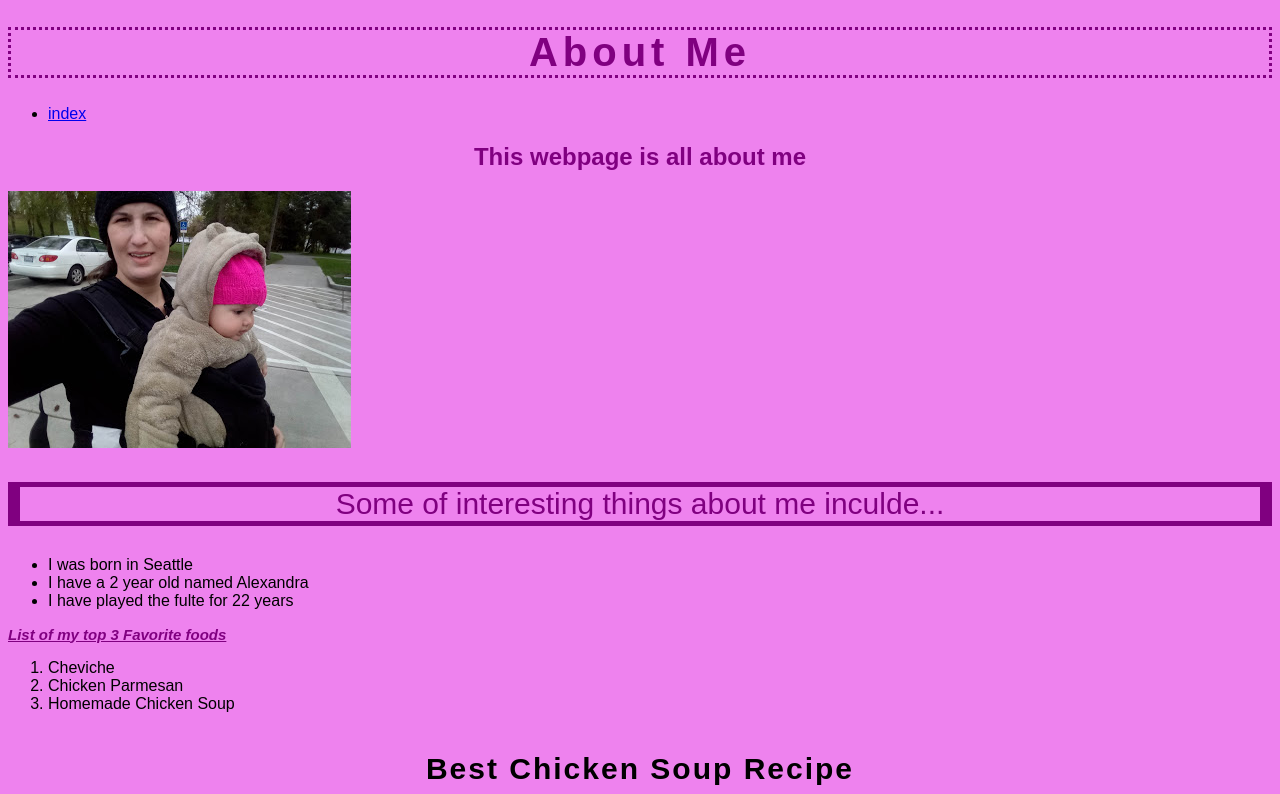
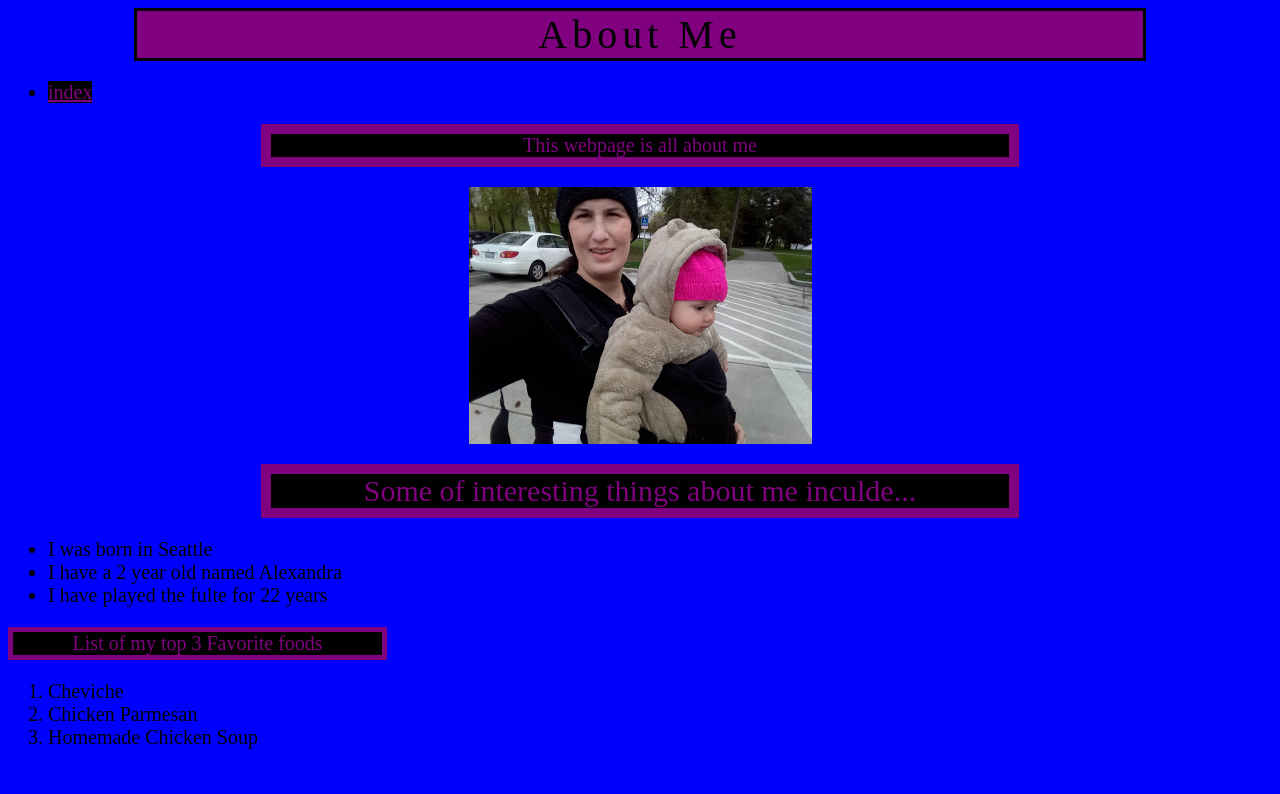
Before and after one commit to Mam1986/portfolio, a plain HTML site: page about-me.html in a window 1280 px wide. Shown: the top 794 px of the page. Drawn offline with Linux system fonts and the light colour scheme; files that its build step writes are made by us from their sources.

Commit message:
changed up stylesheet

```diff
--- a/about-me.html
+++ b/about-me.html
@@ -3,12 +3,7 @@
  <head>
    <meta charset="utf-8">
    <title>My Portfolio</title>
-   <link rel="stylesheet" type="text/css" href="style.css">
-
-
-
-   <meta charset="utf-8">
-   <title>My Portfolio</title>
+   <link href="styles/style.css"rel="stylesheet" type="text/css">
 </head>
    <body>
      <header>
@@ -24,7 +19,7 @@
         <header>
           <h2>This webpage is all about me</h2>
         </header>
-        <img class="pics" src=images/alex-and-me.jpg alt="picture of me and baby alexandra">
+        <img class="pics" src="images/alex-and-me.jpg" alt="picture of me and baby alexandra">
         <p class="info">Some of interesting things about me inculde...</p>
         <ul>
           <li>I was born in Seattle</li>
--- a/styles/style.css
+++ b/styles/style.css
@@ -1,41 +1,72 @@
+*{
+  font: 20px Arial Times;
+}
+*{
+  box-sizing: border-box;
+  }
 body{
-background-color : violet;
-font-family : arial;
+  background-color: blue;
 }
+
 p.info {
+margin:auto;
 border-style : solid;
-border-width : 5px 12px;
+border-width : 10px 10px;
+background-color: black;
+color:purple;
 }
 p.info{
-color : purple;
 text-align : center;
-}
-p.info {
-color : purple;
+width:60%;
 font-size : 30px;
 }
-ol.list {
+.list {
+margin:left;
+width:15%;
+background-color: black;
 color : purple;
 }
 h1 {
-color : purple;
-border : dotted;
+margin:auto;
+width:80%;
+border-style:solid;
+background-color:purple;
 text-align : center;
 letter-spacing : 5px;
 font-size : 40px;
-font-style: normal;
 }
+li
+  a[href="index.html"]{
+  background-color:black;
+  color:purple;
+}
+
 h2 {
-color : purple;
-text-align : center;
-margin-top : 20px;
+  margin:auto;
+  width:60%;
+  text-align: center;
+  border-style : solid;
+  border-width : 10px 10px;
+  background-color: black;
+  color:purple;
+}
+.pics{
+  display:block;
+  margin-left: auto;
+  margin-right: auto;
+  padding:20px;
+
 }
 h3 {
+margin:left;
+width:30%;
+text-align:center;
+background-color:black;
+border-style:solid;
 color :purple;
-text-decoration: underline;
-text-align: left;
-font-size: 15px;
-font-style: italic;
+text-declaration:bold;
+border-width:5px 5px;
+
 }
 h4{
   font-size:30px;
```
Also changed, not shown: index.html (+4 -3 lines), images/alexandras-bday.jpg (added), 1 other file.
